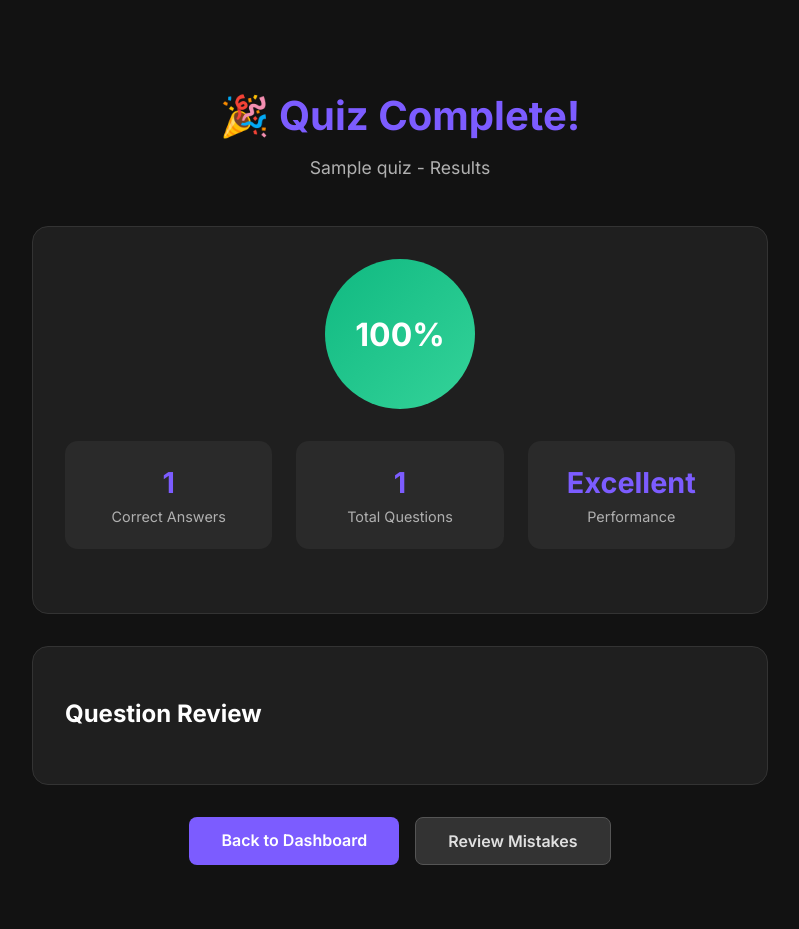
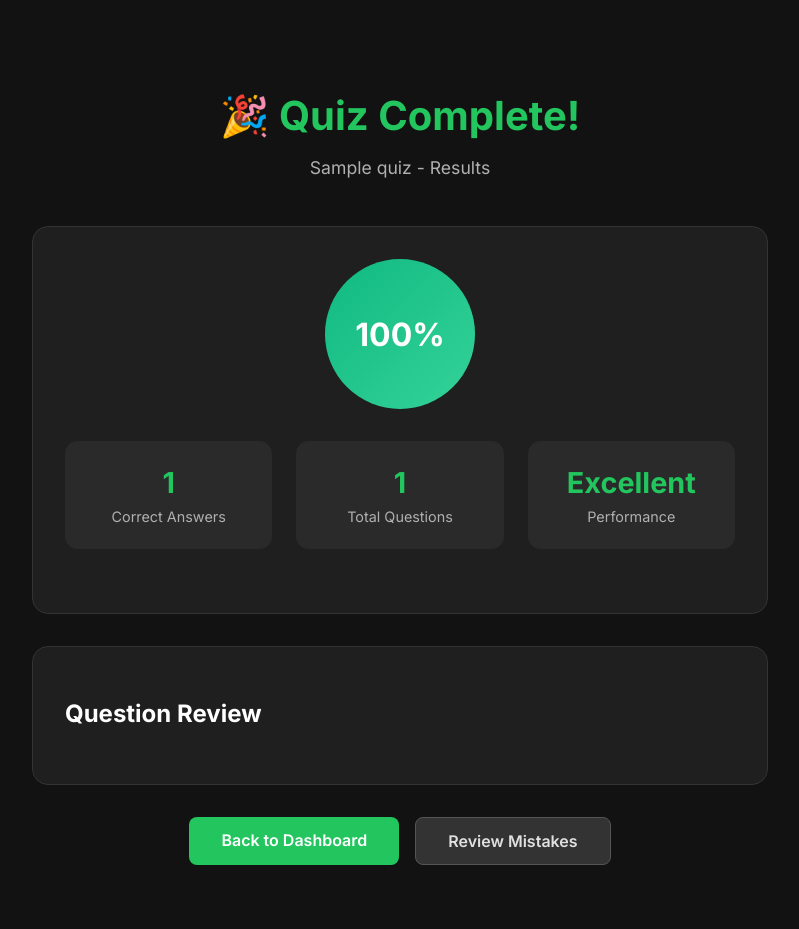
Before and after one commit to tahaMirj/Software-Engineering-1403-02, a Django app: page /group1/quiz-complete/1/ in a window 1280 px wide. Shown: the whole page, without its empty margins (240-1039 px from the left). Run offline with Django 5.2, Linux system fonts and the light colour scheme; tables that the repository leaves empty hold one stand-in row (values such as "Sample post"); data that the repository does not hold is empty.

Commit message:
Convert primary color to green

```diff
--- /dev/null
+++ b/group1/static/group1/css/group1_theme.css
@@ -0,0 +1,5 @@
+:root {
+    --primary-color: #22c55e; /* A nice, modern green */
+    --primary-color-darker: #1a9e4a;
+    --primary-color-shadow: rgba(34, 197, 94, 0.3);
+}
--- a/group1/templates/listening_quiz_question.html
+++ b/group1/templates/listening_quiz_question.html
@@ -18,7 +18,7 @@
     }
     audio::-webkit-media-controls-play-button,
     audio::-webkit-media-controls-mute-button {
-        background-color: #7C5CFF;
+        background-color: var(--primary-color);
         border-radius: 50%;
     }
     audio::-webkit-media-controls-timeline {
--- a/group1/templates/quiz_complete.html
+++ b/group1/templates/quiz_complete.html
@@ -5,6 +5,8 @@
     <meta name="viewport" content="width=device-width, initial-scale=1.0">
     <title>Quiz Complete - {{ quiz.title }}</title>
     <link href="https://fonts.googleapis.com/css2?family=Inter:wght@400;500;600;700&display=swap" rel="stylesheet">
+    {% load static %}
+    <link rel="stylesheet" href="{% static 'group1/css/group1_theme.css' %}">
     <style>
         body {
             background-color: #121212;
@@ -32,7 +34,7 @@
         }
 
         .header h1 {
-            color: #7c5cff;
+            color: var(--primary-color);
             font-size: 2.5rem;
             margin-bottom: 0.5rem;
         }
@@ -92,7 +94,7 @@
         }
 
         .score-item h3 {
-            color: #7c5cff;
+            color: var(--primary-color);
             margin: 0 0 0.5rem 0;
             font-size: 1.8rem;
         }
@@ -171,12 +173,12 @@
         }
 
         .btn-primary {
-            background: #7c5cff;
+            background: var(--primary-color);
             color: #fff;
         }
 
         .btn-primary:hover {
-            background: #6a4ee0;
+            background: var(--primary-color-darker);
             transform: translateY(-2px);
         }
 
@@ -280,7 +282,7 @@
         {% if personalized_feedback %}
         <div class="questions-review">
             <h2>🧠 Personalized Feedback</h2>
-            <div class="question-item" style="border-left-color: #7c5cff;">
+            <div class="question-item" style="border-left-color: var(--primary-color);">
                 <div class="answer-info" style="font-size: 1rem; line-height: 1.6;">
                     {{ personalized_feedback }}
                 </div>
--- a/group1/templates/quiz_frame.html
+++ b/group1/templates/quiz_frame.html
@@ -6,6 +6,8 @@ Reusable quiz frame for all quiz types. Expects:
 - quiz_progress
 Provides a block 'quiz_content' for injecting the specific question UI.
 {% endcomment %}
+{% load static %}
+<link rel="stylesheet" href="{% static 'group1/css/group1_theme.css' %}">
 <style>
     body, .quiz-bg {
         background: #18181b !important;
@@ -50,7 +52,7 @@ Provides a block 'quiz_content' for injecting the specific question UI.
         margin-top: 0.25rem;
     }
     .progress {
-        background: #7c5cff;
+        background: var(--primary-color);
         height: 100%;
         transition: width 0.3s cubic-bezier(.4,2,.6,1);
     }
--- a/group1/templates/quiz_question_base.html
+++ b/group1/templates/quiz_question_base.html
@@ -31,7 +31,7 @@
     }
     .option-btn.selected {
         background-color: #4a4a68;
-        border-color: #7C5CFF;
+        border-color: var(--primary-color);
     }
     .option-btn.correct {
         background-color: #164b35;
@@ -48,7 +48,7 @@
         justify-content: flex-end;
     }
     .submit-btn, .next-btn {
-        background-color: #7C5CFF;
+        background-color: var(--primary-color);
         color: white;
         border: none;
         border-radius: 0.5rem;
--- a/group1/templates/reading_quiz_question.html
+++ b/group1/templates/reading_quiz_question.html
@@ -14,7 +14,7 @@
         max-height: 400px;
         overflow-y: auto;
         scrollbar-width: thin;
-        scrollbar-color: #7c5cff #2a2a3e;
+        scrollbar-color: var(--primary-color) #2a2a3e;
     }
 
     .passage-section::-webkit-scrollbar {
@@ -26,7 +26,7 @@
     }
 
     .passage-section::-webkit-scrollbar-thumb {
-        background-color: #7c5cff;
+        background-color: var(--primary-color);
         border-radius: 10px;
         border: 2px solid #2a2a3e;
     }
--- a/group1/templates/sentence_building_question.html
+++ b/group1/templates/sentence_building_question.html
@@ -18,7 +18,7 @@
         transition: border-color 0.2s;
     }
     .word-bank { margin-top: 1.5rem; min-height: 80px; }
-    .drop-zone.over { border-color: #a78bfa; }
+    .drop-zone.over { border-color: var(--primary-color); }
     .word-tile {
         background-color: #374151;
         color: #e0e0e0;
@@ -30,7 +30,7 @@
     }
     .word-tile.dragging { opacity: 0.5; transform: scale(0.95); }
     #submit-btn, #next-btn {
-        background: #7c5cff; color: #fff; cursor: pointer; font-size: 1rem;
+        background: var(--primary-color); color: #fff; cursor: pointer; font-size: 1rem;
         padding: 0.8rem 2.2rem; border-radius: 0.5rem; border: none;
     }
     #submit-btn:disabled { background-color: #5a4a9c; cursor: not-allowed; }
--- a/group1/templates/writing_quiz_question.html
+++ b/group1/templates/writing_quiz_question.html
@@ -20,11 +20,11 @@
         outline: none;
     }
     .writing-textarea:focus {
-        border-color: #a78bfa;
-        box-shadow: 0 0 0 2px #7c5cff33;
+        border-color: var(--primary-color);
+        box-shadow: 0 0 0 2px var(--primary-color-shadow);
     }
     #submit-btn {
-        background: #7454f7;
+        background: var(--primary-color);
         color: #fff;
         cursor: pointer;
         font-size: 1rem;
```
Also changed, not shown: group1/templates/group1.html (+9 -7 lines), group1/templates/review_mistakes.html (+5 -3 lines).
